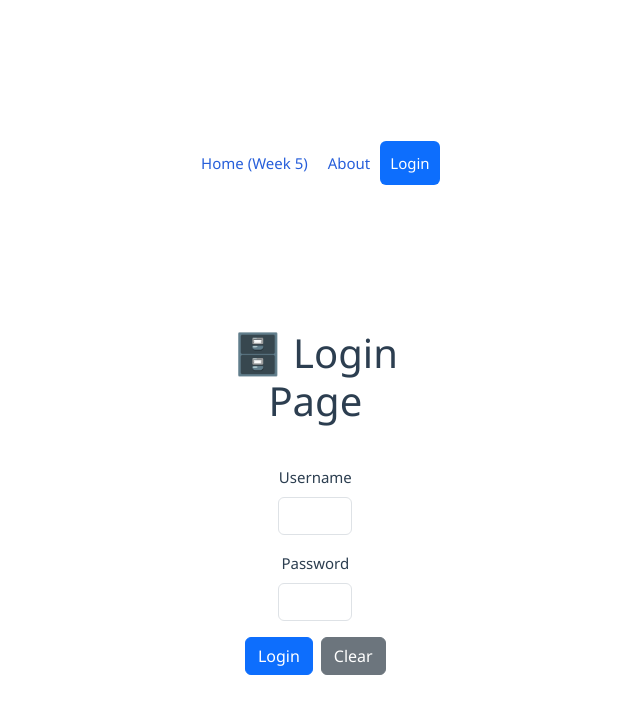
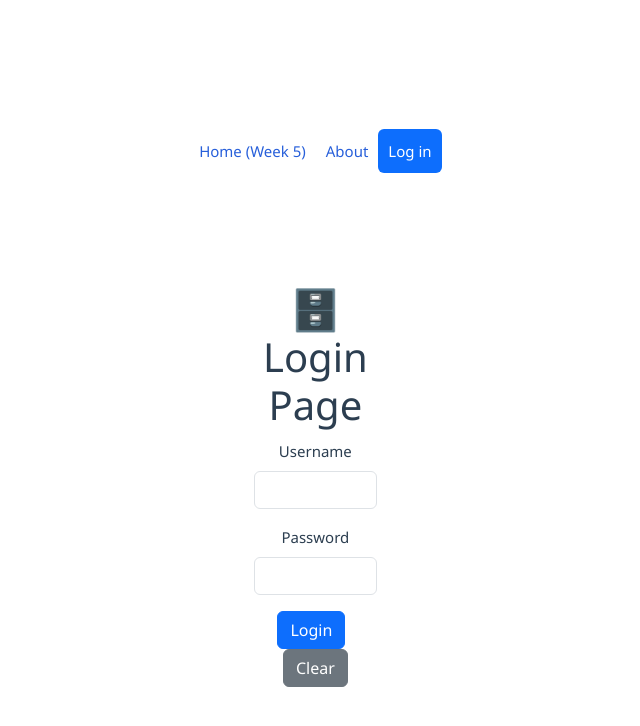
Before and after one commit to TianyuNiu213/fit5032-labs, a Vue app in the folder fit5032-week5lab/tniu-library/: page /login in a window 1280 px wide. Shown: the top 726 px of the page, without its empty margins (150-790 px from the left). Built offline with nearby package versions, Linux system fonts and the light colour scheme; the HTML template or start-up script is replaced by a standard one.

Commit message:
Week 5 - TASK 5.2 - Custom Routing

```diff
--- a/fit5032-week5lab/tniu-library/src/components/BHeader.vue
+++ b/fit5032-week5lab/tniu-library/src/components/BHeader.vue
@@ -5,45 +5,74 @@
     <header class="d-flex justify-content-center py-3">
       <ul class="nav nav-pills">
         <li class="nav-item">
-          <router-link to="/" class="nav-link" active-class="active" aria-current="page"
-            >Home (Week 5)</router-link
-          >
+          <router-link to="/" class="nav-link" active-class="active" aria-current="page">
+            Home (Week 5)
+          </router-link>
         </li>
         <li class="nav-item">
-          <router-link to="/about" class="nav-link" active-class="active">About</router-link>
+          <router-link to="/about" class="nav-link" active-class="active"> About </router-link>
         </li>
-        <li class="nav-item">
-          <router-link to="/login" class="nav-link" active-class="active">Login</router-link>
+
+        <!-- Conditionally render based on authentication status -->
+        <li class="nav-item" v-if="!isAuthenticated">
+          <router-link to="/login" class="nav-link" active-class="active"> Log in </router-link>
+        </li>
+        <li class="nav-item" v-else>
+          <button class="nav-link" @click="handleLogout">Log out</button>
         </li>
       </ul>
     </header>
   </div>
 </template>
 
-<style>
-/* Moved from LibraryForm.vue to ensure global application */
-.container {
-  font-family: 'Segoe UI', Tahoma, Geneva, Verdana, sans-serif;
-  max-width: 80vw;
-  margin: 0 auto;
-  padding: 20px;
-  border-radius: 10px;
+<script setup>
+import { ref } from 'vue'
+import router from '../router'
+import { useAuth } from '../router/authenticate'
+
+const { isAuthenticated, logout } = useAuth()
+
+const handleLogout = () => {
+  logout()
+  alert('You have been logged out.')
+  router.push({ name: 'Login' })
+}
+</script>
+
+<style scoped>
+/* Your existing CSS */
+.b-example-divider {
+  height: 3rem;
+  background-color: rgba(0, 0, 0, 0.1);
+  border: solid rgba(0, 0, 0, 0.15);
+  border-width: 1px 0;
+  box-shadow:
+    inset 0 0.5em 1.5em rgba(0, 0, 0, 0.1),
+    inset 0 0.125em 0.5em rgba(0, 0, 0, 0.15);
 }
 
-/* Bootstrap-based header styling for consistency */
-.navbar {
-  box-shadow: 0 4px 6px -6px #222;
+.form-control-dark {
+  color: #fff;
+  background-color: var(--bs-dark);
+  border-color: var(--bs-gray);
+}
+.form-control-dark:focus {
+  color: #fff;
+  background-color: var(--bs-dark);
+  border-color: #fff;
+  box-shadow: 0 0 0 0.25rem rgba(255, 255, 255, 0.25);
 }
 
-.navbar-brand {
-  font-weight: bold;
+.bi {
+  vertical-align: -0.125em;
+  fill: currentColor;
 }
 
-.nav-item .nav-link {
-  color: #275fda;
+.text-small {
+  font-size: 85%;
 }
 
-.nav-item .nav-link:hover {
-  color: #0b53da;
+.dropdown-toggle {
+  outline: 0;
 }
 </style>
--- /dev/null
+++ b/fit5032-week5lab/tniu-library/src/router/authenticate.js
@@ -0,0 +1,22 @@
+import {
+    ref
+} from 'vue';
+import router from './index';
+
+const isAuthenticated = ref(false);
+
+export function useAuth() {
+    const login = () => {
+        isAuthenticated.value = true;
+    }
+
+    const logout = () => {
+        isAuthenticated.value = false;
+    }
+
+    return {
+        isAuthenticated,
+        login,
+        logout
+    };
+}
--- a/fit5032-week5lab/tniu-library/src/router/index.js
+++ b/fit5032-week5lab/tniu-library/src/router/index.js
@@ -2,23 +2,12 @@ import { createRouter, createWebHistory } from 'vue-router'
 import HomeView from '../views/HomeView.vue'
 import AboutView from '../views/AboutView.vue'
 import LoginView from '../views/LoginView.vue'
+import { useAuth } from './authenticate'
 
 const routes = [
-  {
-    path: '/',
-    name: 'Home',
-    component: HomeView
-  },
-  {
-    path: '/about',
-    name: 'About',
-    component: AboutView
-  },
-  {
-    path: '/login',
-    name: 'Login',
-    component: LoginView
-  }
+  { path: '/', name: 'Home', component: HomeView },
+  { path: '/about', name: 'About', component: AboutView },
+  { path: '/login', name: 'Login', component: LoginView },
 ]
 
 const router = createRouter({
@@ -26,6 +15,15 @@ const router = createRouter({
   routes
 })
 
+const auth = useAuth()
 
+router.beforeEach((to, from, next) => {
+  if (to.name === 'About' && !auth.isAuthenticated.value) {
+    alert('You need to login to view this page.')
+    next({ name: 'Login' })
+  } else {
+    next()
+  }
+})
 
 export default router
--- a/fit5032-week5lab/tniu-library/src/views/AboutView.vue
+++ b/fit5032-week5lab/tniu-library/src/views/AboutView.vue
@@ -1,13 +1,34 @@
 <template>
-  <div class="about">
-    <h1>About Our Library</h1>
-    <p>Welcome to our digital library! We're dedicated to providing a vast collection of books and resources to our community.</p>
+  <div class="container about">
+    <div v-if="isAuthenticated">
+      <h1 class="text-center">About Our Library</h1>
+      <p class="text-left">
+        Welcome to our digital library! We're dedicated to providing a vast collection of books and
+        resources to our community.
+      </p>
+    </div>
+    <div v-else class="fail">
+      <h1 class="text-center">You do not have permission to view this page. Please log in first.</h1>
+    </div>
   </div>
 </template>
 
 <script setup>
-// No script needed for now
+
+import { useAuth } from '../router/authenticate'
+
+const { isAuthenticated } = useAuth()
+
 </script>
 
 <style>
+.fail h1 {
+  color: red;
+  text-align: center;
+  margin-top: 50px;
+}
+
+.fail p {
+  margin-bottom: 20px;
+}
 </style>
--- a/fit5032-week5lab/tniu-library/src/views/LoginView.vue
+++ b/fit5032-week5lab/tniu-library/src/views/LoginView.vue
@@ -1,91 +1,29 @@
-<script setup>
-import { ref } from 'vue'
-import router from '../router/index'
-
-const formData = ref({
-  username: '',
-  password: '',
-})
-
-const errors = ref({
-  username: null,
-  password: null,
-})
-
-const hardCodUserName = 'user'
-const hardCodepassword = '123456'
-
-const validateName = (blur) => {
-  if (formData.value.username.length < 3) {
-    if (blur) errors.value.username = 'Name must be at least 3 characters'
-  } else {
-    errors.value.username = null
-  }
-}
-
-const validatePassword = (blur) => {
-  const password = formData.value.password
-  const minLength = 6
-
-   if (password.length < minLength) {
-    if (blur) errors.value.password = `Password must be at least ${minLength} characters long.`
-  } else {
-    errors.value.password = null
-  }
-}
-
-const submitForm = () => {
-  validateName(true);
-  validatePassword(true);
-
-  if (!errors.value.username
-      && !errors.value.password
-      && formData.value.username === hardCodUserName
-      && formData.value.password === hardCodepassword) {
-
-    // submittedCards.value.push({ ...formData.value })
-    // clearForm()
-    alert("login success");
-    router.push({name: 'About'});
-  }
-}
-
-const clearForm = () => {
-  formData.value = {
-    username: '',
-    password: '',
-  }
-}
-</script>
-
 <template>
-  <div class="container mt-5">
+  <div class="container mt-3"> <!-- Reduced margin-top class to mt-3 -->
     <div class="row">
-      <div class="col-md-8 offset-md-2">
-        <h1 class="text-center title">🗄️ Login Page</h1>
+      <div class="col-md-6 offset-md-3"> <!-- Adjusted column width for better centering -->
+        <h1 class="text-center">🗄️ Login Page</h1>
         <form @submit.prevent="submitForm">
-          <div class="row mb-3 justify-content-center">
-            <div class="col-md-6 col-sm-8">
+          <div class="row mb-3">
+            <div class="col-md-12 col-sm-12"> <!-- Full-width columns to center input fields -->
               <label for="username" class="form-label">Username</label>
               <input
                 type="text"
                 class="form-control"
                 id="username"
-                @blur="() => validateName(true)"
                 @input="() => validateName(false)"
                 v-model="formData.username"
               />
               <div v-if="errors.username" class="text-danger">{{ errors.username }}</div>
             </div>
           </div>
-          <div class="row mb-3 justify-content-center">
-            <div class="col-md-6 col-sm-8">
+          <div class="row mb-3">
+            <div class="col-md-12 col-sm-12"> <!-- Full-width columns to center input fields -->
               <label for="password" class="form-label">Password</label>
               <input
                 type="password"
                 class="form-control"
                 id="password"
-                @blur="() => validatePassword(true)"
                 @input="() => validatePassword(false)"
                 v-model="formData.password"
               />
@@ -102,24 +40,98 @@ const clearForm = () => {
   </div>
 </template>
 
+
+<script setup>
+import { ref } from 'vue'
+import router from '../router'
+import { useAuth } from '../router/authenticate'
+
+const hardcodePassword = '123456'
+const hardcodeUsername = 'user'
+const { isAuthenticated, login } = useAuth()
+
+const formData = ref({
+  username: '',
+  password: ''
+})
+
+const submitForm = () => {
+  validateName(true)
+  validatePassword(true)
+  if (
+    !errors.value.username &&
+    !errors.value.password &&
+    formData.value.username === hardcodeUsername &&
+    formData.value.password === hardcodePassword
+  ) {
+    alert('Login successful!')
+    login()
+    router.push({ name: 'About' })
+  }
+}
+
+const clearForm = () => {
+  formData.value = {
+    username: '',
+    password: ''
+  }
+  errors.value = {
+    username: null,
+    password: null
+  }
+}
+
+const errors = ref({
+  username: null,
+  password: null
+})
+
+const validateName = (blur) => {
+  if (formData.value.username.length < 3) {
+    if (blur) errors.value.username = 'Name must be at least 3 characters'
+  } else {
+    errors.value.username = null
+  }
+}
+
+const validatePassword = (blur) => {
+  if (formData.value.password.length < 6) {
+    if (blur) errors.value.password = 'Password must be at least 6 characters long.'
+  } else {
+    errors.value.password = null
+  }
+}
+</script>
+
 <style scoped>
+/* Center the form and reduce the margin-top of the container */
 .container {
   font-family: 'Segoe UI', Tahoma, Geneva, Verdana, sans-serif;
-  max-width: 80vw;
+  max-width: 50vw; /* Reduce the width to better center the form */
   margin: 0 auto;
   padding: 20px;
+  margin-top: 30px; /* Reduce the margin-top to decrease space between the heading and navbar */
   border-radius: 10px;
 }
 
-.title {
-  margin-bottom: 40px; /* Adjust this value to reduce spacing */
+h1.text-center {
+  margin-bottom: 10px; /* Reduce the space below the heading */
+}
+
+.form-label {
+  text-align: center;
+  display: block;
+}
+
+.form-control {
+  margin: 0 auto;
 }
 
 .text-center {
   text-align: center;
 }
 
-.text-danger {
-  color: red;
+.row.mb-3 {
+  justify-content: center; /* Center the input fields */
 }
 </style>
```
